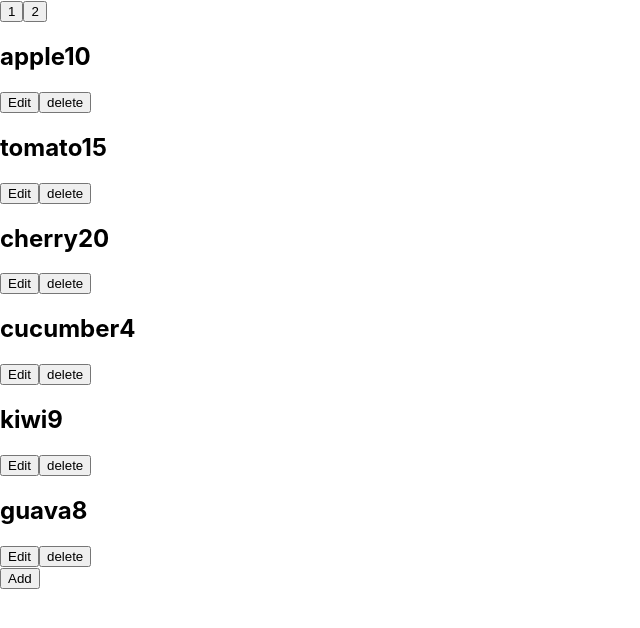
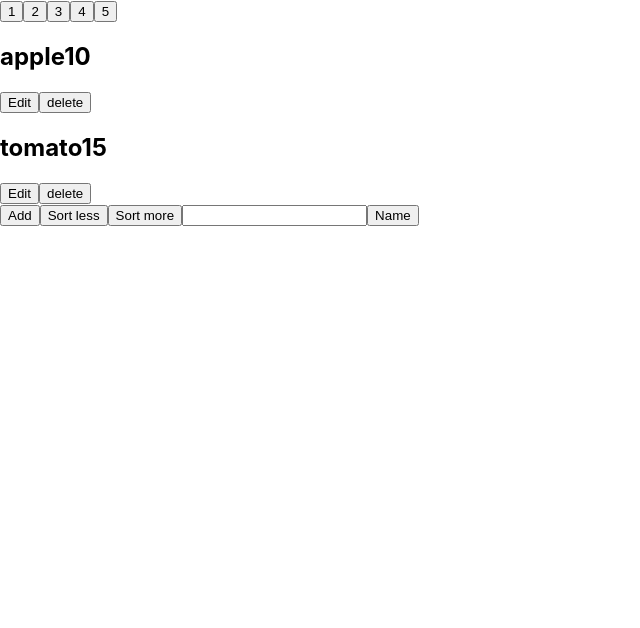
Before and after one commit to svjatber/INCORAHW, a React (Create React App) app: page / in a window 1280 px wide. Shown: the top 628 px of the page, without its empty margins (0-640 px from the left). Built offline with nearby package versions, Linux system fonts and the light colour scheme.

Commit message:
'with-all-features-and-methods'

```diff
--- a/src/App.tsx
+++ b/src/App.tsx
@@ -1,24 +1,17 @@
 import React from 'react';
+import { useRef } from 'react';
 import './App.css';
-import { Product, useProducts } from './timer';
+import { Product, useProducts } from './useProduct';
 
-interface Itimer{
-  time: number,
-  startTimer?:()=>void,
-  stopTimer?:()=>void,
-  pauseTimer?:()=>void,
-  isPaused?:boolean,
-  isFinished?:boolean
-}
 
 function App() {
 
-  const { products, page, total, changePage, applyFilter, editProduct, deleteProduct, addProduct } = useProducts( { perPage: 6 });
+  const { products, page, total, changePage, applyFilter, editProduct, deleteProduct, addProduct } = useProducts( { perPage: 2 });
+  const inputEl = useRef<HTMLInputElement | null>(null);
+
+  console.log(products)
 
 
-
-  // @ts-ignore
-  // @ts-ignore
   return(
     <div>
       {Array.from({ length: total }).map((v, index) => {
@@ -38,6 +31,10 @@ function App() {
           );
         })}
       <button onClick={()=> addProduct({id: 56, name: 'watermelon', price: 1500})}>Add</button>
+      <button onClick={()=>applyFilter({priceLess: 1})}>Sort less</button>
+      <button onClick={()=>applyFilter({priceLess: 1, priceMore: 1})}>Sort more</button>
+      <input type="text" ref={inputEl}/>
+      <button onClick={()=>applyFilter({priceLess: 1,name: inputEl.current?.value})}>Name</button>
     </div>
 
   )
--- a/src/timer.ts
+++ b/src/useProduct.ts
@@ -67,6 +67,7 @@ export const useProducts = ({perPage}: IPerPage, initialArray: Product[] = produ
   const [products, setProducts] = useState<Product[] | []>([])
   const [total,setTotal] = useState<number>(0)
 
+  console.log(products)
   const totalFunc = useMemo(()=> setTotal(Math.ceil(productsArray.length / perPage)),[perPage]);
 
   const productsFunc = useMemo(()=> {
@@ -83,12 +84,26 @@ export const useProducts = ({perPage}: IPerPage, initialArray: Product[] = produ
   },[total])
 
   const applyFilter = (obj: IFilterOptions) =>{
+    if(obj.name){
+      let productsFilterByName = products.filter((v: Product)=> v.name === obj.name)
+      setProducts(productsFilterByName);
+      return;
+    }
+    if(obj.priceMore){
+      let productsSortByMore = products.sort((a: Product, b: Product) => b.price - a.price)
+      setProducts([...productsSortByMore])
+      return
+    }
+    if(obj.priceLess){
+      let productsSortByLess = products.sort((a: Product, b: Product) =>  a.price - b.price )
+      setProducts([...productsSortByLess])
+      return;
+    }
 
   }
 
   const editProduct = (prod: Product) =>{
-    // @ts-ignore
-    let productsEdit = products.map((value: Product) => {
+    let productsEdit = (products as  Array<Product[] | []>).map((value: Product | any) => {
       if(value.id === prod.id){
         return prod
       }
```
